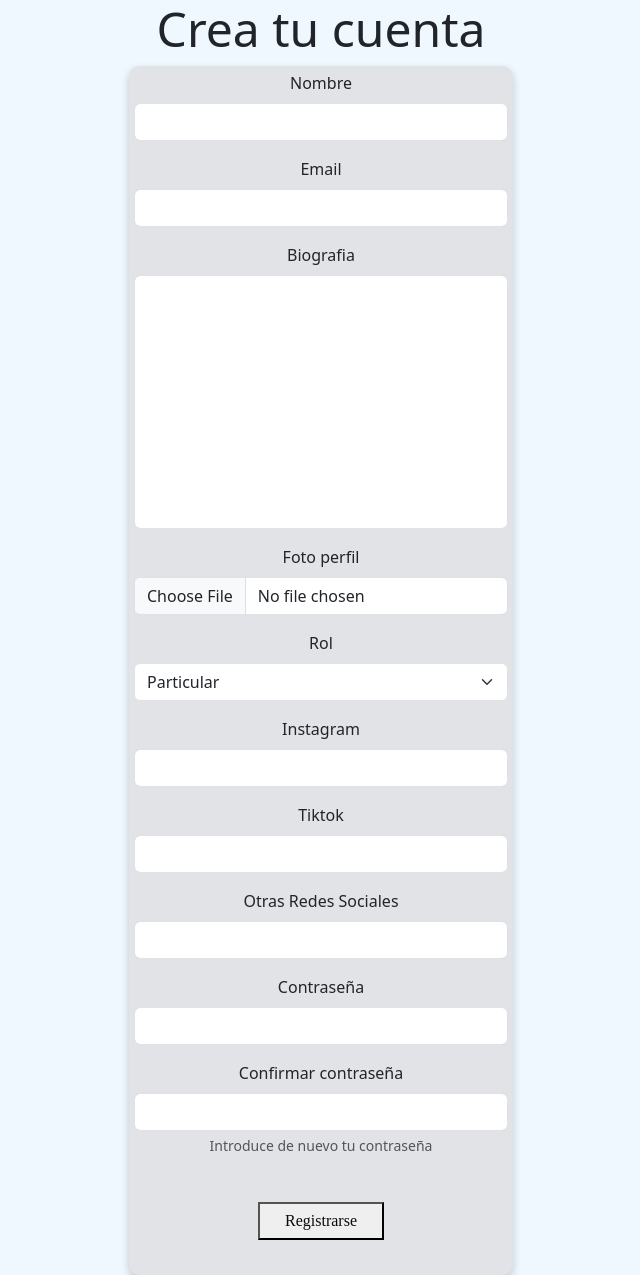
After one commit to JosCarRub/CreatorHub, a Django app: page /registro_particular/ in a window 1280 px wide. The commit adds this page. Shown: the whole page, without its empty margins (319-959 px from the left). Run offline with Django 5.2, Linux system fonts and the light colour scheme.

Commit message:
Modelos bien, enlaces Home bien, forms a mano

```diff
--- a/aplicacion/admin.py
+++ b/aplicacion/admin.py
@@ -6,6 +6,6 @@ from .models import *
 
 
 
-admin.site.register(UsuarioGenerico)
+admin.site.register(Usuario)
 admin.site.register(Oferta)
 admin.site.register(TipoDeOferta)
--- a/aplicacion/forms.py
+++ b/aplicacion/forms.py
@@ -15,7 +15,12 @@ class CrearOfertaForm(forms.ModelForm):
                 'fecha_publicacion': forms.DateInput(format='%Y-%m-%d',attrs={'type': 'date'})
             }
 
-class UsuarioCreationForm(UserCreationForm):
+class UsuarioParticularCreationForm(UserCreationForm):
     class Meta:
         model = get_user_model()
-        fields = ('nombre', 'email', 'biografia', 'foto_perfil', 'rol')
+        fields = ('nombre_usuario', 'email', 'biografia', 'foto_perfil', 'rol', 'instagram', 'tiktok', 'otras_rrss')
+
+class UsuarioEmpresaCreationForm(UserCreationForm):
+    class Meta:
+        model = get_user_model()
+        fields = ('nombre_usuario', 'email', 'biografia', 'foto_perfil', 'rol')
--- a/aplicacion/models.py
+++ b/aplicacion/models.py
@@ -3,13 +3,13 @@ from django.forms import ValidationError
 from django.contrib.auth.models import AbstractUser
 
 # Create your models here.
-class UsuarioGenerico(AbstractUser):
+class Usuario(AbstractUser):
     ROLES = [
         ('EMPRESA', 'Empresa'),
         ('PARTICULAR', 'Particular'),
     ]
 
-    nombre = models.CharField(max_length=150)
+    nombre_usuario = models.CharField(max_length=150)
     email = models.EmailField(unique=True)
     biografia = models.TextField(blank=True, null=True)
     foto_perfil = models.ImageField(upload_to='fotos_perfil/', blank=True, null=True)
@@ -23,9 +23,10 @@ class UsuarioGenerico(AbstractUser):
 
     def __str__(self):
         if self.rol == 'EMPRESA':
-            return f'Empresa: {self.nombre} | Email: {self.email}'
+            return f'Empresa: {self.nombre_usuario} | Email: {self.email}'
         else:
-            return f'Nombre: {self.nombre} | Email: {self.email}'
+            return f'Nombre: {self.nombre_usuario} | Email: {self.email}'
+        #{self.get_rol_display()}: {self.nombre}
 
 class Oferta(models.Model):
     PLATAFORMA_OPCIONES = [
@@ -40,7 +41,7 @@ class Oferta(models.Model):
         ('exp', 'Expirada' ),
     ]
 
-    id_usuario = models.ForeignKey(UsuarioGenerico, on_delete=models.CASCADE, related_name="id_usuario")
+    usuario = models.ForeignKey(Usuario, on_delete=models.CASCADE, related_name="ofertas")
     descripcion = models.TextField()
     requisitos = models.TextField()
 
@@ -52,7 +53,7 @@ class Oferta(models.Model):
     fecha_expiracion = models.DateField()
 
     def __str__(self):
-        return f'oferta publicada por {self.id_usuario} | Oferta publicada: {self.fecha_publicacion}'
+        return f'oferta publicada por {self.usuario} | Oferta publicada: {self.fecha_publicacion}'
 
     def clean(self):
         if self.fecha_expiracion <= self.fecha_publicacion:
@@ -72,7 +73,7 @@ class TipoDeOferta(models.Model):
                 ('otra', 'Otro' ),
     ]
 
-    id_oferta = models.ForeignKey(Oferta, on_delete=models.CASCADE, related_name="id_oferta")
+    oferta = models.ForeignKey(Oferta, on_delete=models.CASCADE, related_name="tiposDeOferta")
 
     tipo = models.CharField(max_length=100, choices=OFERTA_OPCIONES, verbose_name='Tipo de oferta')
 
@@ -100,15 +101,11 @@ class AplicacionOferta(models.Model):
         ('5', '5'),
     ]
 
-    id_usuario = models.ForeignKey(UsuarioGenerico, on_delete=models.CASCADE, related_name="id_usuario_aplicacion")
-    id_oferta = models.ForeignKey(Oferta, on_delete=models.CASCADE, related_name="id_oferta_aplicada")
+    usuario = models.ForeignKey(Usuario, on_delete=models.CASCADE, related_name="aplicacionesOferta")
+    oferta = models.ForeignKey(Oferta, on_delete=models.CASCADE, related_name="aplicaciones")
     estado_aplicacion = models.CharField(max_length=100, choices=ESTADO_APLICACION_OFERTA, verbose_name='Estado de la aplicación a la oferta')
     fecha_expiracion = models.DateField()
     puntuacion = models.CharField(max_length=10, choices=RANGO_PUNTUACION, blank=True, null=True)
-
-    #FUNCION CLEAN PARA VALIDAR QUE SI ESTÁ LA OFERTA HECHA SE PUEDE PUNTUAR
-
-
 
     class Meta:
         verbose_name = 'Aplicación a la oferta'
--- /dev/null
+++ b/aplicacion/static/css/registration/style-registro-particular.css
@@ -0,0 +1,44 @@
+body {
+    background-color: #F0F8FF;
+    margin: 0;
+    padding: 0;
+  }
+
+h2 {
+    text-align: center;
+    font-size: 3rem;
+}
+
+
+.cuadro-registro {
+    margin: auto;
+    width: 30%;
+    background-color: #e1e3e7;
+    padding: 5px 5px 5px 5px;
+    border-radius: 10px;
+    box-shadow: 0 4px 8px rgba(0, 0, 0, 0.2);
+    text-align: center;
+  }
+
+  button {
+    font-family: "Jersey 15", serif;
+    font-weight: 400;
+    font-style: normal;
+    margin: 30px;
+    color: #0b0b0b;
+    transition: 0.25s;
+    padding: 5px 25px;
+  }
+
+    button:hover,
+    button:focus {
+      border-color: #fff;
+      color: #e66885;
+    }
+
+
+  .boton-registro:hover,
+  .boton-registro:focus {
+    box-shadow: 0 0.5em 0.5em -0.4em var(--hover);
+    transform: translateY(-0.50em);
+  }
--- a/aplicacion/templates/registration/registro.html
+++ b/aplicacion/templates/registration/registro_empresa.html
@@ -10,7 +10,7 @@
      <link href="https://cdn.jsdelivr.net/npm/bootstrap@5.3.3/dist/css/bootstrap.min.css" rel="stylesheet" integrity="sha384-QWTKZyjpPEjISv5WaRU9OFeRpok6YctnYmDr5pNlyT2bRjXh0JMhjY6hW+ALEwIH" crossorigin="anonymous">
      <link href="https://cdn.jsdelivr.net/npm/bootstrap-icons/font/bootstrap-icons.css" rel="stylesheet">
     <!-- CSS -->
-    <link rel="stylesheet" href="{% static 'css/style-registro.css' %}">
+    <link rel="stylesheet" href="{% static 'css/registration/style-registro-empresa.css' %}">
 </head>
 <body>
     <h2>Crea tu cuenta</h2>
--- /dev/null
+++ b/aplicacion/templates/registration/registro_particular.html
@@ -0,0 +1,112 @@
+{% load static %}
+
+<!DOCTYPE html>
+<html lang="en">
+<head>
+    <meta charset="UTF-8">
+    <meta name="viewport" content="width=device-width, initial-scale=1.0">
+    <title>Registro</title>
+     <!-- BOOTSTRAP -->
+     <link href="https://cdn.jsdelivr.net/npm/bootstrap@5.3.3/dist/css/bootstrap.min.css" rel="stylesheet" integrity="sha384-QWTKZyjpPEjISv5WaRU9OFeRpok6YctnYmDr5pNlyT2bRjXh0JMhjY6hW+ALEwIH" crossorigin="anonymous">
+     <link href="https://cdn.jsdelivr.net/npm/bootstrap-icons/font/bootstrap-icons.css" rel="stylesheet">
+    <!-- CSS -->
+    <link rel="stylesheet" href="{% static 'css/registration/style-registro-particular.css' %}">
+</head>
+<body>
+    <h2>Crea tu cuenta</h2>
+        <div class="cuadro-registro">
+            <form method="post">
+                {% csrf_token %}
+                <!-- FORMULARIO GENÉRICO DJANGO COPIADO DEL NAVEGADOR-->
+
+                <div id="div_id_nombre_usuario" class="mb-3">
+                    <label for="id_nombre_usuario" class="form-label requiredField">
+                        Nombre
+                    </label>
+                    <input type="text" name="nombre_usuario" maxlength="150" class="textinput form-control" required id="id_nombre_usuario">
+                </div>
+
+                <div id="div_id_email" class="mb-3">
+                    <label for="id_email" class="form-label requiredField">
+                        Email
+                    </label>
+                    <input type="email" name="email" maxlength="254" class="emailinput form-control" required id="id_email">
+                </div>
+
+                <div id="div_id_biografia" class="mb-3">
+                    <label for="id_biografia" class="form-label">
+                        Biografia
+                    </label>
+                    <textarea name="biografia" cols="40" rows="10" class="textarea form-control" id="id_biografia" style="resize: none;"></textarea>
+                </div>
+
+                <div id="div_id_foto_perfil" class="mb-3">
+                    <label for="id_foto_perfil" class="form-label">
+                        Foto perfil
+                    </label>
+                    <div>
+                        <input type="file" name="foto_perfil" class="form-control" accept="image/*" id="id_foto_perfil">
+                    </div>
+                </div>
+
+                <div id="div_id_rol" class="mb-3">
+                    <label for="id_rol" class="form-label requiredField">
+                        Rol
+                    </label>
+                    <select name="rol" class="select form-select" id="id_rol">
+                        <option value="EMPRESA">Empresa</option>
+                        <option value="PARTICULAR" selected>Particular</option>
+                    </select>
+                </div>
+
+                <div id="div_id_instagram" class="mb-3">
+                    <label for="id_instagram" class="form-label">
+                        Instagram
+                    </label>
+                    <input type="text" name="instagram" maxlength="150" class="textinput form-control" id="id_instagram">
+                </div>
+
+                <div id="div_id_tiktok" class="mb-3">
+                    <label for="id_tiktok" class="form-label">
+                        Tiktok
+                    </label>
+                    <input type="text" name="tiktok" maxlength="150" class="textinput form-control" id="id_tiktok">
+                </div>
+
+                <div id="div_id_otras_rrss" class="mb-3">
+                    <label for="id_otras_rrss" class="form-label">
+                        Otras Redes Sociales
+                    </label>
+                    <input type="text" name="otras_rrss" maxlength="100" class="textinput form-control" id="id_otras_rrss">
+                </div>
+
+                <div id="div_id_password1" class="mb-3">
+                    <label for="id_password1" class="form-label">
+                        Contraseña
+                    </label>
+                    <input type="password" name="password1" autocomplete="new-password" class="passwordinput form-control" aria-describedby="id_password1_helptext" id="id_password1">
+                </div>
+
+                <div id="div_id_password2" class="mb-3">
+                    <label for="id_password2" class="form-label">
+                        Confirmar contraseña
+                    </label>
+                    <input type="password" name="password2" autocomplete="new-password" class="passwordinput form-control" aria-describedby="id_password2_helptext" id="id_password2">
+                    <div id="id_password2_helptext" class="form-text">
+                        Introduce de nuevo tu contraseña
+                    </div>
+                </div>
+
+
+                <button type="submit" class="boton-registro">Registrarse</button>
+            </form>
+        </div>
+
+
+
+
+
+
+
+</body>
+</html>
--- a/aplicacion/urls.py
+++ b/aplicacion/urls.py
@@ -5,5 +5,7 @@ urlpatterns = [
     path('', HomeView.as_view(), name='home'),
 
     #REGISTRO
-    path('registro/', RegistroView.as_view(), name='registro'),
+    path('registro_particular/', RegistroParticularView.as_view(), name='registro_particular'),
+    path('registro_empresa/', RegistroEmpresaView.as_view(), name='registro_empresa'),
+
 ]
--- a/aplicacion/views.py
+++ b/aplicacion/views.py
@@ -4,14 +4,19 @@ from .models import *
 from django.contrib.auth.mixins import LoginRequiredMixin
 from .forms import *
 from django.urls import reverse_lazy
-from django.contrib.auth.forms import UserCreationForm
+from django.contrib.auth.forms import *
 
 
 # Create your views here.
 class HomeView(TemplateView):
     template_name = 'home.html'
 
-class RegistroView(CreateView):
-    form_class = UsuarioCreationForm
-    template_name = 'registration/registro.html'
+class RegistroParticularView(CreateView):
+    form_class = UsuarioParticularCreationForm
+    template_name = 'registration/registro_particular.html'
     success_url = reverse_lazy('login')
+
+class RegistroEmpresaView(CreateView):
+    form_class = UsuarioEmpresaCreationForm
+    template_name = 'registration/registro_empresa.html'
+    success_url = reverse_lazy('login')
--- a/proyecto_personal/settings.py
+++ b/proyecto_personal/settings.py
@@ -135,8 +135,8 @@ STATIC_ROOT = BASE_DIR / 'static'
 
 DEFAULT_AUTO_FIELD = 'django.db.models.BigAutoField'
 
-LOGIN_REDIRECT_URL = reverse_lazy('/')
+LOGIN_REDIRECT_URL = reverse_lazy('home')
 
 LOGOUT_REDIRECT_URL = reverse_lazy('/')
 
-AUTH_USER_MODEL = 'aplicacion.UsuarioGenerico'
+AUTH_USER_MODEL = 'aplicacion.Usuario'
```
Also changed, not shown: aplicacion/static/css/registration/style-registro-empresa.css (renamed from aplicacion/static/css/style-registro.css, +4 -4 lines), aplicacion/static/css/style-home.css (+10 -8 lines), aplicacion/static/css/style-login.css (+4 -3 lines), aplicacion/templates/home.html (+3 -10 lines), aplicacion/templates/registration/PLANTILLA.html (added, +11 -0 lines), aplicacion/templates/registration/login.html (+18 -2 lines), aplicacion/migrations/0001_initial.py.
